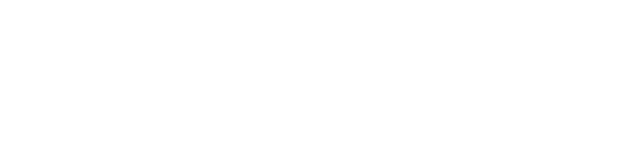
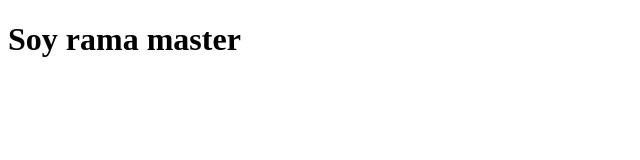
Before and after one commit to feralarcon1995/clase-git, a plain HTML site: page index.html in a window 1280 px wide. Shown: the whole page, without its empty margins (0-640 px from the left). Drawn offline with Linux system fonts and the light colour scheme.

Commit message:
agregue un h1

```diff
--- a/index.html
+++ b/index.html
@@ -7,6 +7,6 @@
     <title>Clase de git </title>
 </head>
 <body>
-
+    <h1>Soy rama master</h1>
 </body>
 </html>
```
